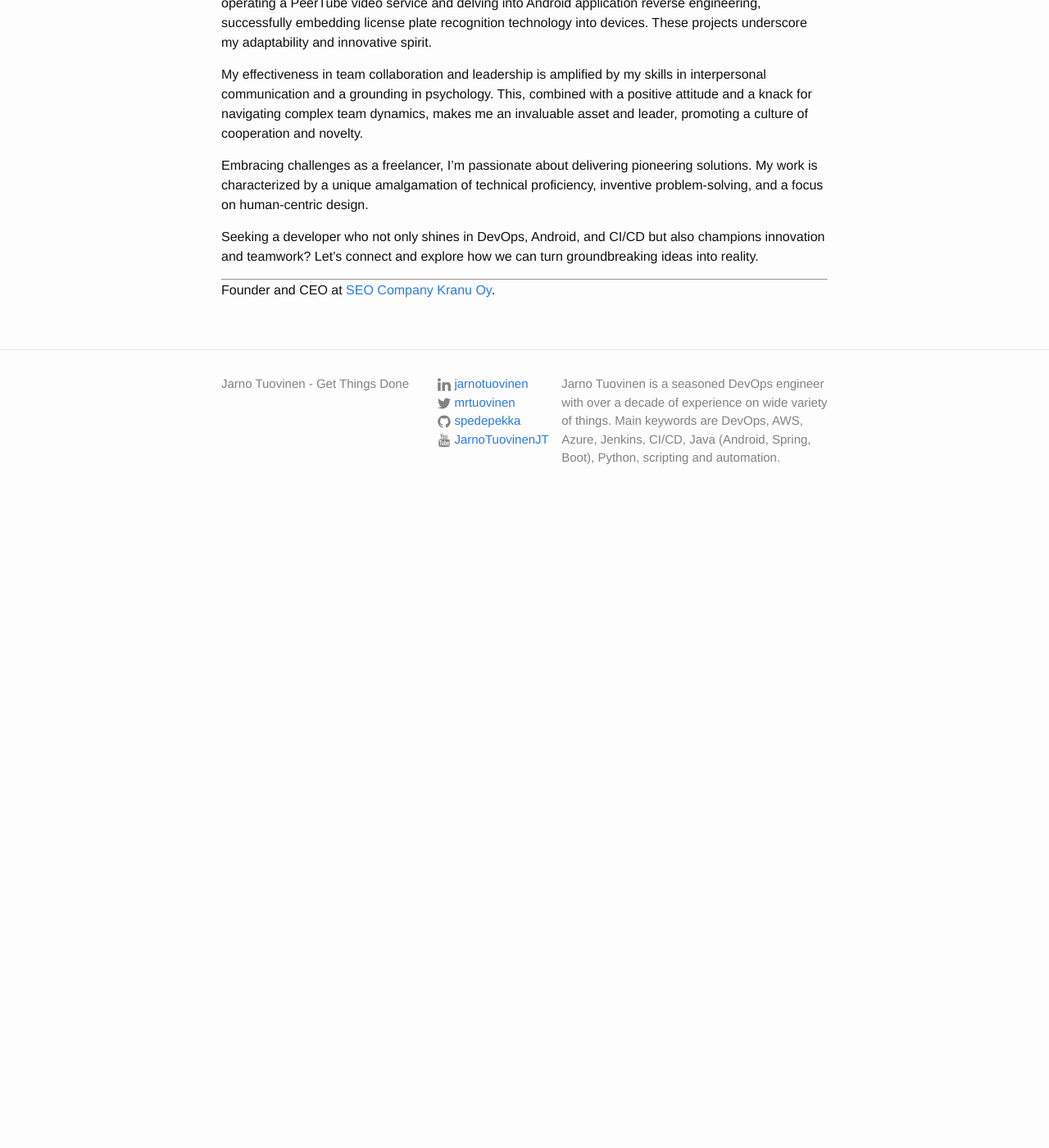
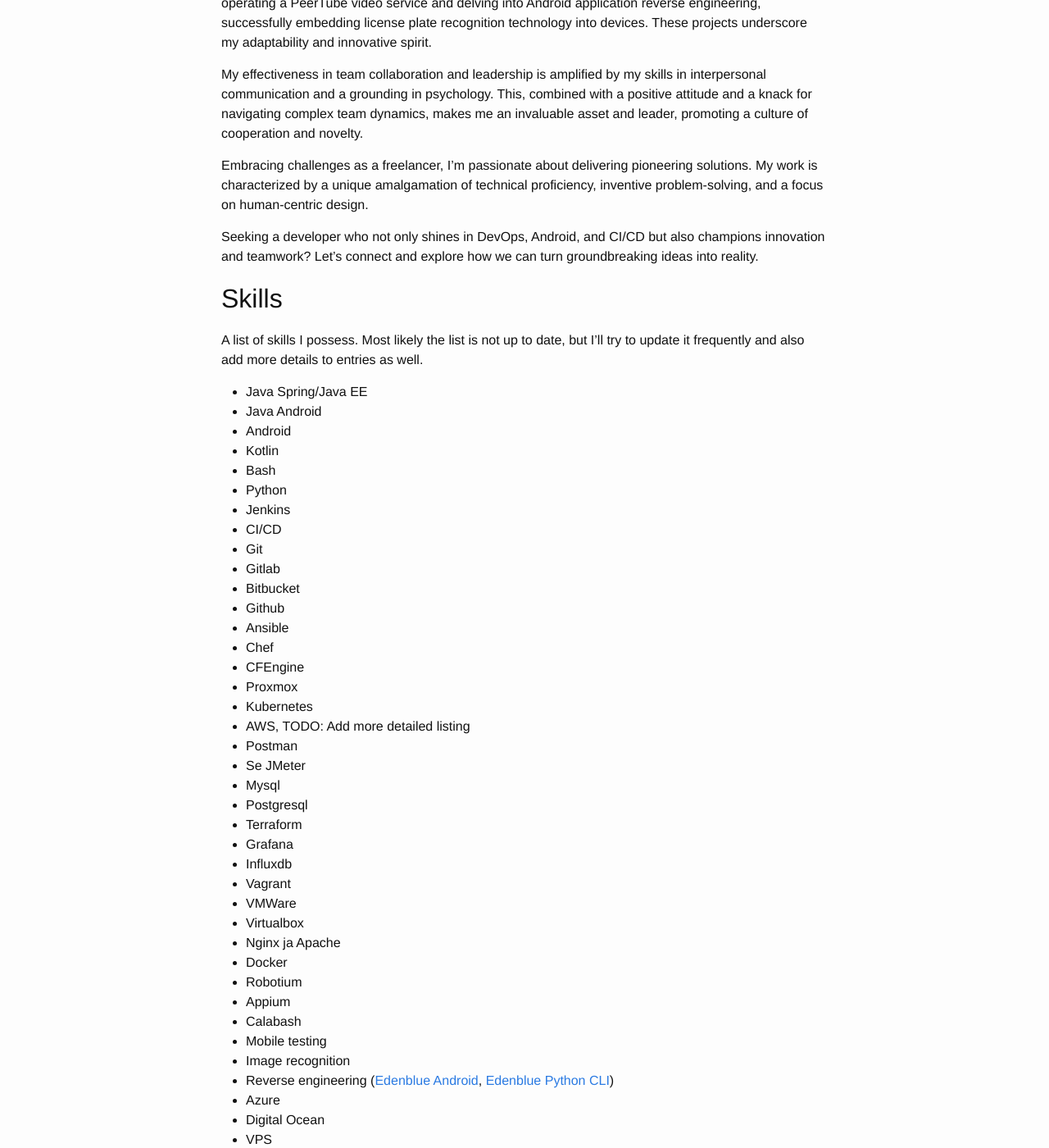
Before and after one commit to spedepekka/spedepekka.github.io, a Jekyll site: the page built from index.md, in a window 1280 px wide and 1400 px high, scrolled down 868 px. Shown: the whole window at 82% size. Built offline with Jekyll 4.4.1, drawn with Linux system fonts in a browser that asks for light colours; before the commit the page ends 1498 px from its top, so only the background shows below that; some of the changed text lies outside the part shown.

Commit message:
Add list of skills to homepage

```diff
--- a/index.md
+++ b/index.md
@@ -29,6 +29,59 @@
 
 Seeking a developer who not only shines in DevOps, Android, and CI/CD but also champions innovation and teamwork? Let's connect and explore how we can turn groundbreaking ideas into reality.
 
+## Skills
+
+A list of skills I possess. Most likely the list is not up to date, but I'll try to update it frequently and also add more details to entries as well.
+
+* Java Spring/Java EE
+* Java Android
+* Android
+* Kotlin
+* Bash
+* Python
+* Jenkins
+* CI/CD
+* Git
+* Gitlab
+* Bitbucket
+* Github
+* Ansible
+* Chef
+* CFEngine
+* Proxmox
+* Kubernetes
+* AWS, TODO: Add more detailed listing
+* Postman
+* Se JMeter
+* Mysql
+* Postgresql
+* Terraform
+* Grafana
+* Influxdb
+* Vagrant
+* VMWare
+* Virtualbox
+* Nginx ja Apache
+* Docker
+* Robotium
+* Appium
+* Calabash
+* Mobile testing
+* Image recognition
+* Reverse engineering ([Edenblue Android](https://github.com/spedepekka/edenblue-android), [Edenblue Python CLI](https://github.com/spedepekka/edenblue-python))
+* Azure
+* Digital Ocean
+* VPS
+* Ruby
+* C/C++
+* Qt
+* AWS Lambda
+* Javascript / Typescript
+* Selenium
+* UI Automator
+* Scrum / Kanban / Agile
+* Node.js / Nest.js ([learning repo](https://github.com/spedepekka/nest-bakkari), [blog post about learning Nest.js]({{ site.baseurl }}{% link _posts/2024-06-12-embracing-modern-backend-development-learning-nest-js-prisma-postgresql-and-neon-tech.markdown %}))
+
 ---
 
 Founder and CEO at [SEO Company Kranu Oy](https://www.kranu.fi/hakukoneoptimointi).
```
